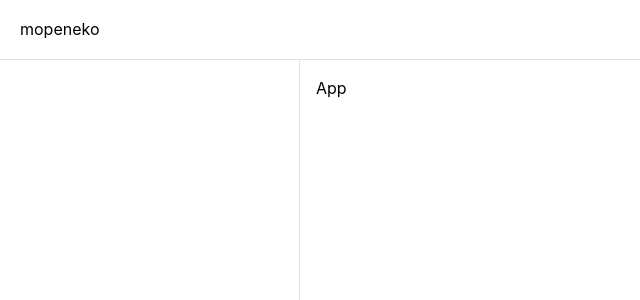
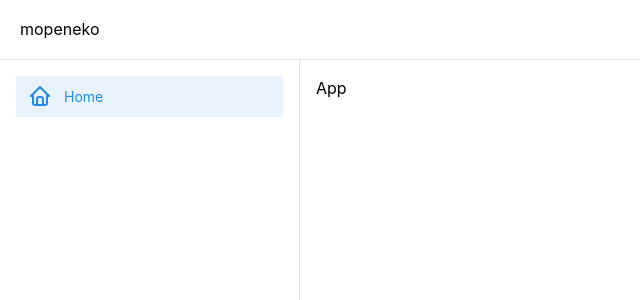
Before and after one commit to mopeneko/introduction-v3, a React (Vite) app: page / in a window 1280 px wide. Shown: the top 300 px of the page, without its empty margins (0-640 px from the left). Built offline with nearby package versions, Linux system fonts and the light colour scheme.

Commit message:
Implement navigation menu

```diff
--- a/src/components/layouts/page-layout.tsx
+++ b/src/components/layouts/page-layout.tsx
@@ -1,5 +1,8 @@
 import { AppShell, Box, Burger, Center } from "@mantine/core";
 import { useDisclosure } from "@mantine/hooks";
+import { paths } from "../../config/paths";
+import { IconHome } from "@tabler/icons-react";
+import { NavLink } from "../ui/link/nav-link";
 
 type PageLayoutProps = {
     children?: React.ReactNode,
@@ -11,11 +14,15 @@ export const PageLayout = ({ children }: PageLayoutProps) => {
     return (
         <AppShell header={{ height: 60 }} navbar={{ width: 300, breakpoint: "sm", collapsed: { mobile: !opened } }} padding="md">
             <AppShell.Header>
-                <Burger opened={opened} onClick={toggle} hiddenFrom="sm" size="sm" />
-                <Center inline h="100%"><Box pl={20}>mopeneko</Box></Center>
+                <Center inline h="100%">
+                    <Burger pl={15} opened={opened} onClick={toggle} hiddenFrom="sm" size="sm" />
+                    <Box pl={20}>mopeneko</Box>
+                </Center>
             </AppShell.Header>
 
-            <AppShell.Navbar p="md"></AppShell.Navbar>
+            <AppShell.Navbar p="md">
+                <NavLink href={paths.home.getHref()} icon={<IconHome />} label="Home" />
+            </AppShell.Navbar>
 
             <AppShell.Main>{children}</AppShell.Main>
         </AppShell>
--- /dev/null
+++ b/src/components/ui/link/nav-link.tsx
@@ -0,0 +1,18 @@
+import { NavLink as MantineNavLink } from "@mantine/core";
+import { useLocation } from "react-router-dom";
+
+type NavLinkProps = {
+    href: string;
+    icon: React.ReactNode;
+    label: string;
+}
+
+export const NavLink = ({ href, icon, label }: NavLinkProps) => {
+    const location = useLocation();
+
+    const isActive = (href: string) => href === location.pathname;
+
+    return (
+        <MantineNavLink href={href} leftSection={icon} label={label} active={isActive(href)} />
+    )
+}
```
